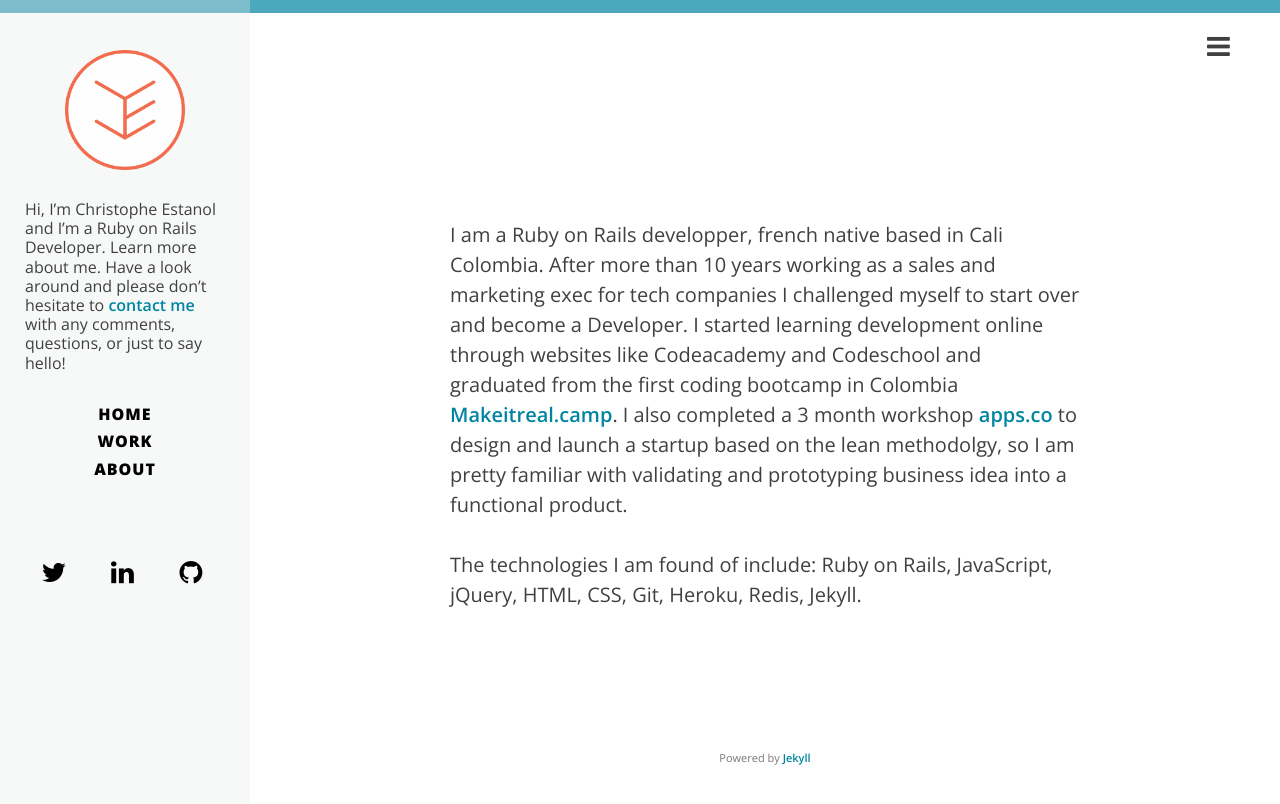
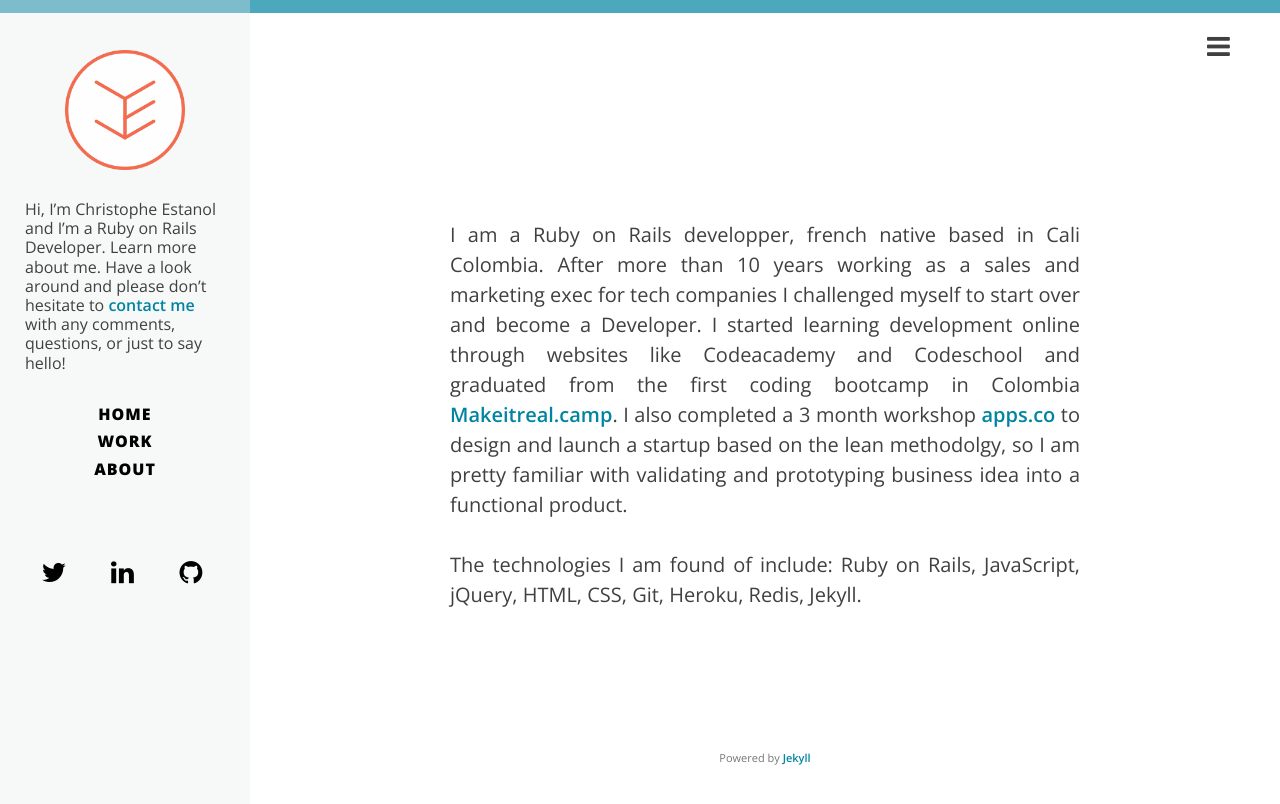
Before and after one commit to ChrisEstanol/ce-blog, a Jekyll site: the page built from about.html, in a window 1280 px wide. Shown: the top 804 px of the page. Built offline with Jekyll 4.4.1, drawn with Linux system fonts in a browser that asks for light colours; nearby versions of some CDN libraries; Markdown is read by kramdown in place of the engine named in the settings.

Commit message:
About text align justify

```diff
--- a/css/style.css
+++ b/css/style.css
@@ -402,6 +402,11 @@ body {
 
 .media {
   padding-top: 100px;
+
+}
+
+.media p {
+  text-align: justify;
 }
 
 .item {
```
Also changed, not shown: 1 other file.
